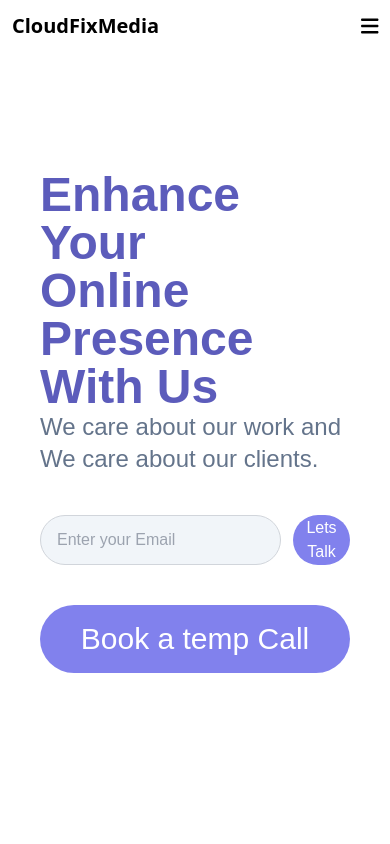
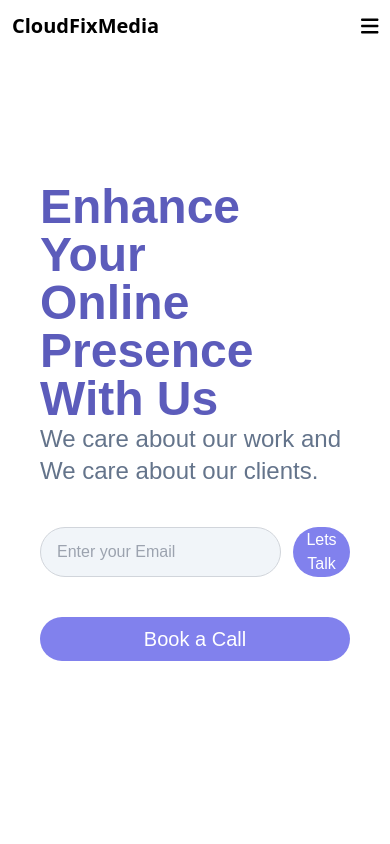
Before and after one commit to saikat-rog/cloudfixmedia, a React (Create React App) app: page / in a window 390 px wide. Shown: the top 844 px of the page. Built offline with nearby package versions, Linux system fonts and the light colour scheme.

Commit message:
"Update Welcome component: changed text and styles of two buttons"

```diff
--- a/src/components/subcomponents/Welcome.js
+++ b/src/components/subcomponents/Welcome.js
@@ -41,8 +41,8 @@ const Welcome = () => {
               Lets Talk
             </button>
           </div>
-          <div className=" md:hidden text-center p-4 text-white rounded-full bg-buttonPrimaryColor text-3xl">
-            Book a temp Call
+          <div className=" md:hidden text-center p-2 text-white rounded-full bg-buttonPrimaryColor text-xl">
+            Book a Call
           </div>
         </div>
       </section>
```
